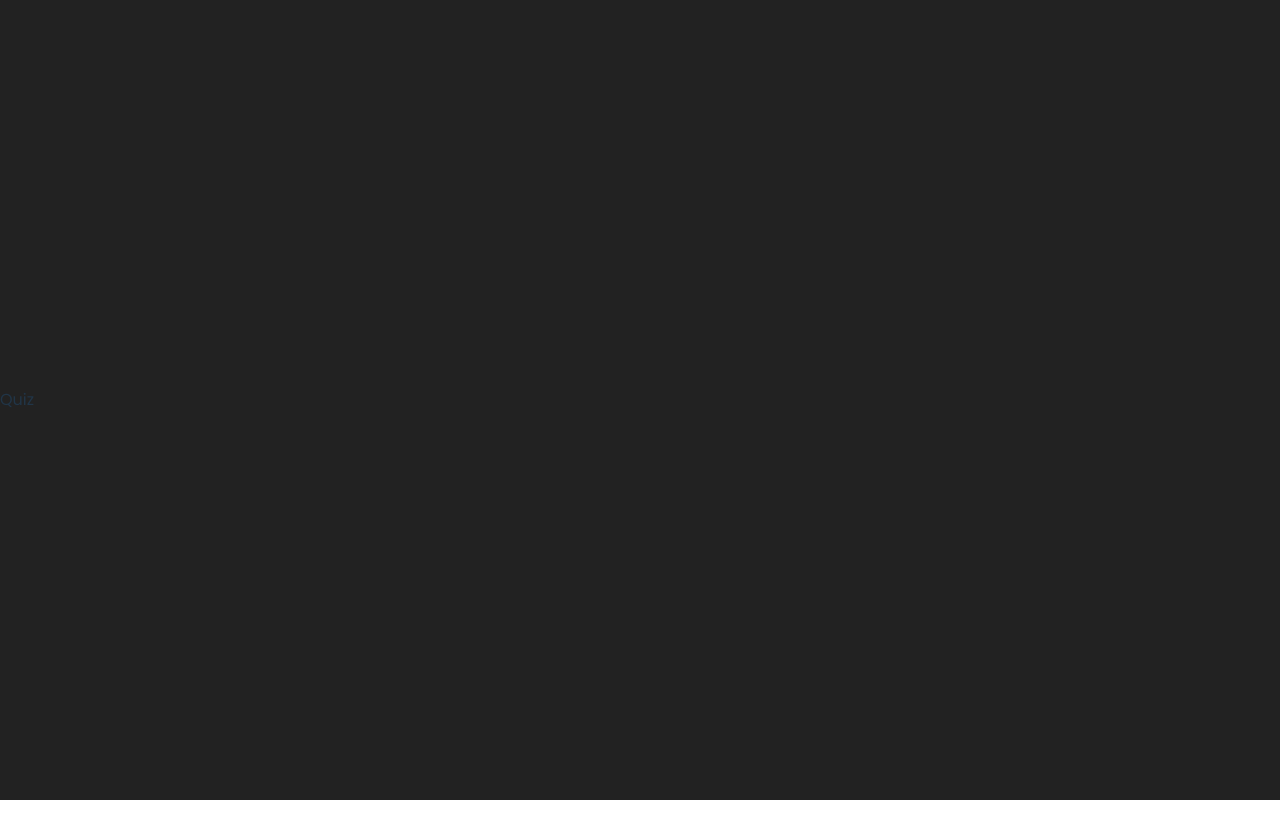
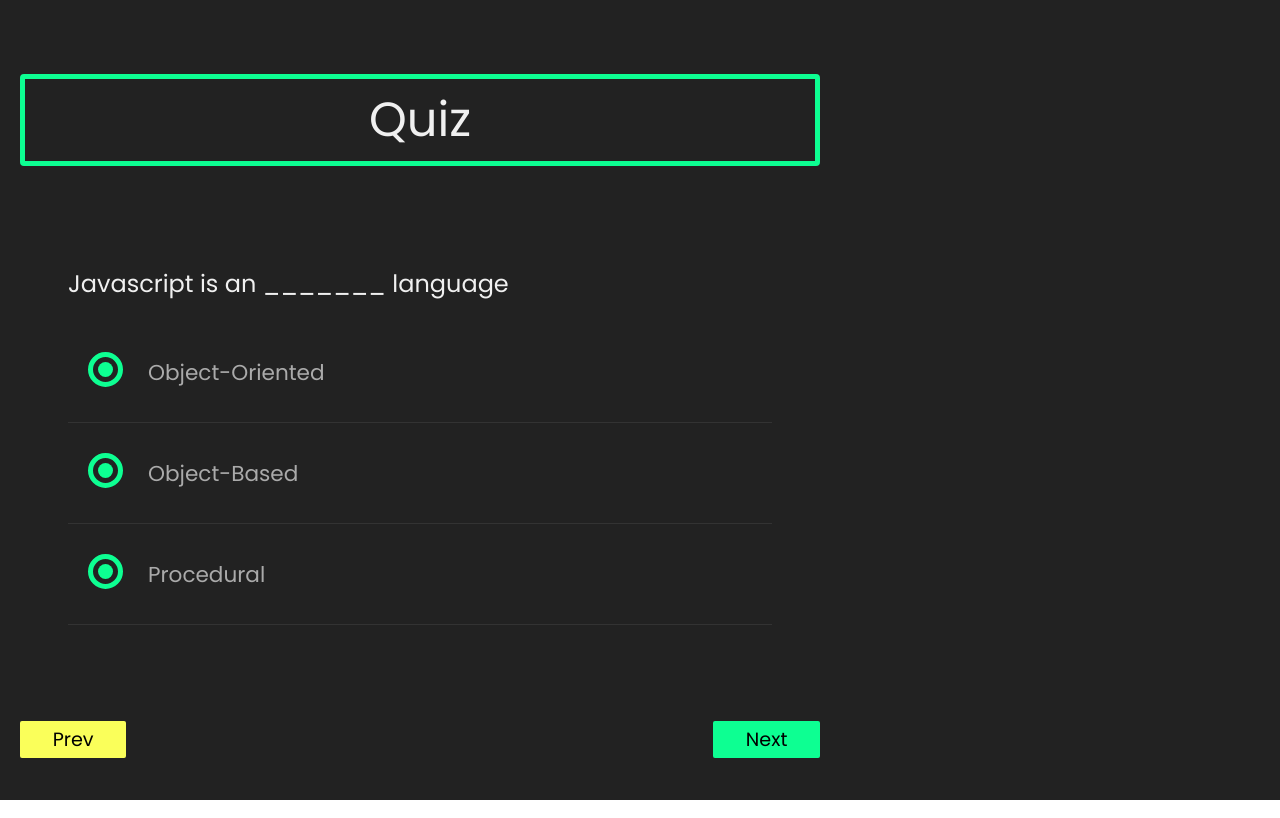
Before and after one commit to ston3/quiz-app, a React (Vite) app in the folder client/: page /quiz in a window 1280 px wide. Built offline with nearby package versions, Linux system fonts and the light colour scheme.

Commit message:
added hardcode data

```diff
--- a/client/src/components/Main.jsx
+++ b/client/src/components/Main.jsx
@@ -1,5 +1,7 @@
 import { useRef } from "react"
 import { Link } from "react-router-dom"
+import '../styles/Main.css'
+
 export const Main = () => {
   const inputRef = useRef(null)
 
@@ -16,6 +18,7 @@ export const Main = () => {
 
       <form action="" id="form">
         <input
+          className="userid"
           type="text"
           ref={inputRef}
           placeholder="Unername*"
--- /dev/null
+++ b/client/src/components/Questions.jsx
@@ -0,0 +1,41 @@
+import { useEffect, useState } from "react"
+import data from '../data'
+
+
+export const Questions = () => {
+  const [checked, setChecked] = useState(undefined)
+  const question = data[0]
+
+  useEffect(()=> {
+    console.log(data)
+  },[])
+
+  const onSelect = () => {
+
+  }
+
+  return (
+    <div className="questions">
+      <h2 className="text-light">{question.question}</h2>
+      <ul>
+      {
+        question.options.map((q,i) => (
+            <li key={i + q}>
+              <input
+                type="radio"
+                value={true}
+                name="options"
+                id={`q${i}-option`}
+                onChange={onSelect}
+              />
+              <label htmlFor={`q${i}-option`}>{q}</label>
+              <div className="check checked"></div>
+              </li>
+        ))
+        }
+      </ul>
+
+
+    </div>
+  )
+}
--- a/client/src/components/Quiz.jsx
+++ b/client/src/components/Quiz.jsx
@@ -1,6 +1,25 @@
+import { Questions } from "./Questions"
 
 export const Quiz = () => {
+  const onNext = () => {
+
+  }
+
+  const onPrev = () => {
+
+  }
+
   return (
-    <div>Quiz</div>
+    <div className="container">
+      <h1 className="title text-light">Quiz</h1>
+      <Questions />
+      {
+
+      }
+      <div className="grid">
+        <button className="btn prev" onClick={onPrev}>Prev</button>
+        <button className="btn next" onClick={onNext}>Next</button>
+      </div>
+    </div>
   )
 }
--- /dev/null
+++ b/client/src/data/index.js
@@ -0,0 +1,47 @@
+export default [
+  {
+      id: 1,
+      question : "Javascript is an _______ language",
+      options : [
+          'Object-Oriented',
+          'Object-Based',
+          'Procedural',
+      ]
+  },
+  {
+      id: 2,
+      question : "Following methods can be used to display data in some form using Javascript",
+      options : [
+          'document.write()',
+          'console.log()',
+          'window.alert()',
+      ]
+  },
+  {
+      id: 3,
+      question : "When an operator value is NULL, the typeof returned by the unary operator is:",
+      options : [
+          'Boolean',
+          'Undefined',
+          'Object',
+      ]
+  },
+  {
+      id: 4,
+      question : "What does the toString() method return?",
+      options : [
+          'Return Object',
+          'Return String',
+          'Return Integer'
+      ]
+  },
+  {
+      id: 5,
+      question : "Which function is used to serialize an object into a JSON string?",
+      options : [
+          'stringify()',
+          'parse()',
+          'convert()',
+      ]
+  }
+]
```
